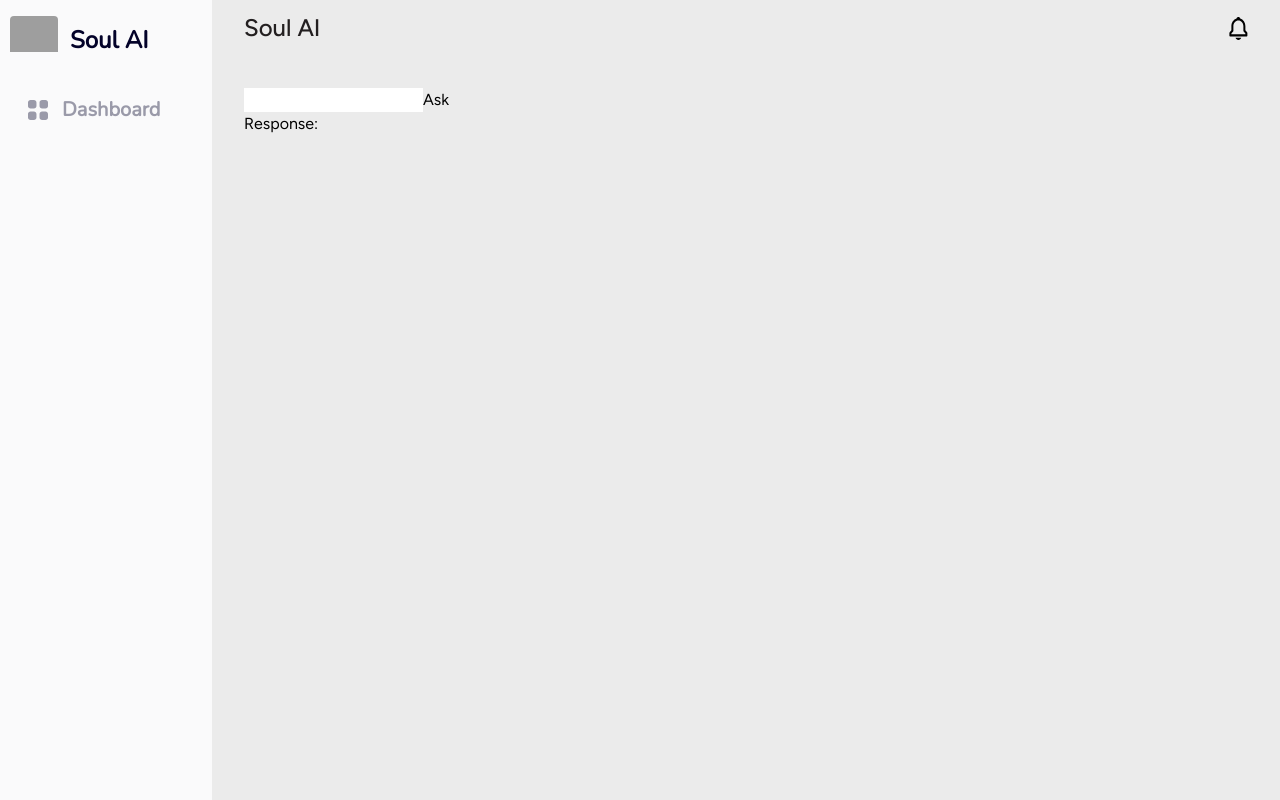
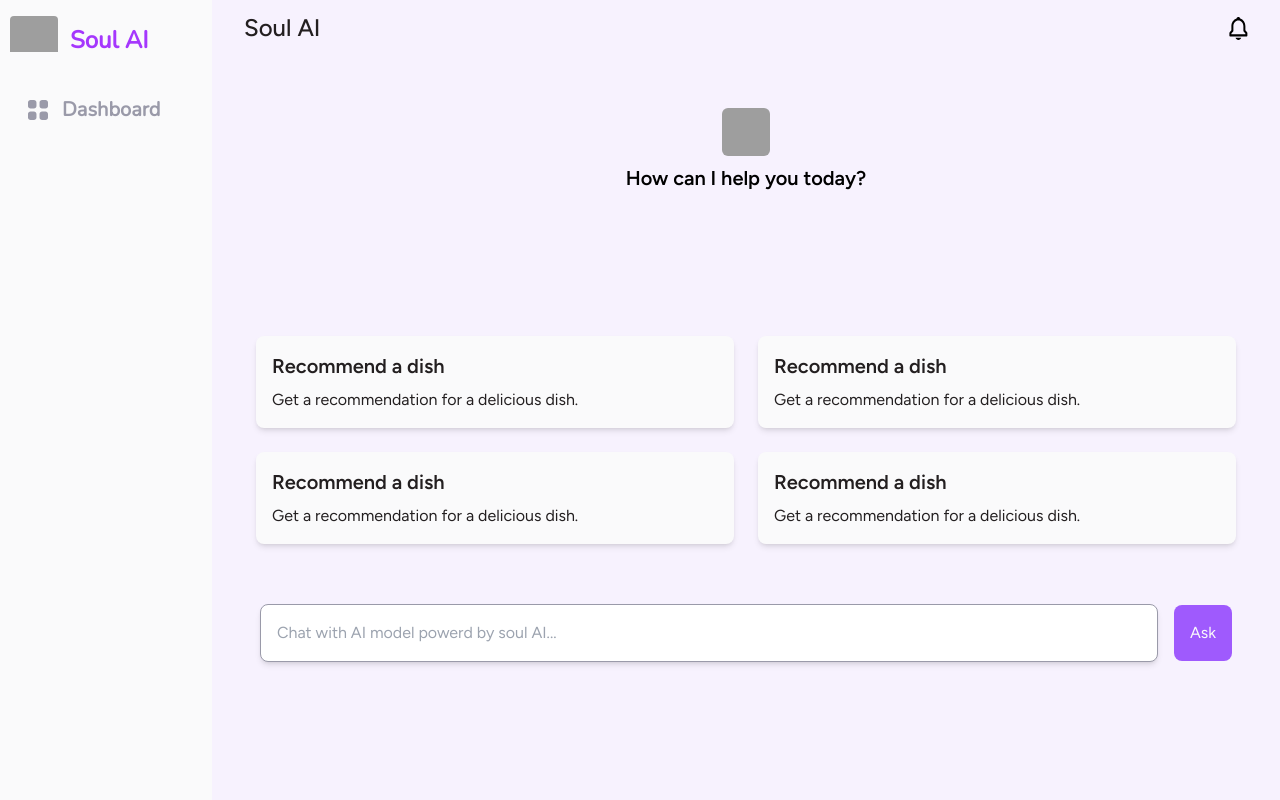
Before and after one commit to abhishekrawe/chat-ai-model, a React (Create React App) app in the folder modelfrontend/: page / in a window 1280 px wide. Built offline with nearby package versions, Linux system fonts and the light colour scheme; grey boxes are pictures that could not be loaded; the HTML template or start-up script is replaced by a standard one.

Commit message:
Added a Static design to StaticSuggestion

```diff
--- a/modelfrontend/src/components/ChatSection.js
+++ b/modelfrontend/src/components/ChatSection.js
@@ -1,28 +1,70 @@
 import React, { useState } from "react";
 import axios from "axios";
+import StaticSugestion from "./StaticSugestion";
 
 function ChatSection() {
   const [question, setQuestion] = useState("");
-  const [response, setResponse] = useState("");
+  const [conversation, setConversation] = useState([]);
 
   const handleAsk = async () => {
     try {
       const res = await axios.post("/", { question });
-      setResponse(res.data.response);
+      const newConversation = [
+        ...conversation,
+        { question, response: res.data.response },
+      ];
+      setConversation(newConversation);
+      setQuestion("");
     } catch (error) {
       console.error(error);
     }
   };
 
   return (
-    <div>
-      <input
-        type="text"
-        value={question}
-        onChange={(e) => setQuestion(e.target.value)}
-      />
-      <button onClick={handleAsk}>Ask</button>
-      <p>Response: {response}</p>
+    <div className="flex flex-col">
+       <StaticSugestion/>
+      <div className="flex-grow p-4">
+        {conversation.map((item, index) => (
+          <div key={index}>
+            <div className="flex py-5">
+              <img
+                src="https://w7.pngwing.com/pngs/340/946/png-transparent-avatar-user-computer-icons-software-developer-avatar-child-face-heroes-thumbnail.png"
+                className="h-12 w-12 rounded-full"
+                alt="user"
+              />
+              <p className="bg-gray-200 rounded-lg p-2 mb-2">
+                <span className="font-bold text-lg">You : </span>
+                {item.question}
+              </p>
+            </div>
+            <div className="flex py-5">
+              <img
+                src="https://www.soulhq.ai/assets/soul-ui-logo.webp"
+                className="h-12 w-12 rounded-full"
+                alt="user"
+              />
+              <p className="bg-blue-200 rounded-lg p-2">
+                <span className="font-bold text-lg">SoulAI : </span>
+                {item.response}
+              </p>
+            </div>
+          </div>
+        ))}
+      </div>
+      <div className="flex items-center p-4">
+        <input
+          type="text"
+          value={question}
+          onChange={(e) => setQuestion(e.target.value)}
+          placeholder="Chat with AI model powerd by soul AI..."
+          className="flex-grow rounded-lg p-4 mr-4 shadow-md border-gray-text border "
+        />
+        <button
+          onClick={handleAsk}
+          className="px-4 py-4 rounded-lg bg-blue-10 text-white-10">
+          Ask
+        </button>
+      </div>
     </div>
   );
 }
--- /dev/null
+++ b/modelfrontend/src/components/StaticSugestion.js
@@ -0,0 +1,62 @@
+import React from "react";
+
+function StaticSugestion() {
+  return (
+    <>
+      <div class="flex flex-col items-center justify-center p-5 mb-28">
+        <img
+          src="https://www.soulhq.ai/assets/soul-ui-logo.webp"
+          alt="logo"
+          class="w-12 h-12 rounded-md"
+        />
+        <h1 class="text-center font-semibold text-xl mt-2">
+          How can I help you today?
+        </h1>
+      </div>
+      <div className="flex flex-wrap justify-between">
+        <div className="w-full md:w-1/2 lg:w-1/2 mb-6 md:mb-0 p-3">
+          <div className="bg-white-10 rounded-lg shadow-md p-4">
+            <p className="font-semibold text-xl mb-2 text-gray-lightbulma">
+              Recommend a dish
+            </p>
+            <p className=" text-gray-lightbulma ">
+              Get a recommendation for a delicious dish.
+            </p>
+          </div>
+        </div>
+        <div className="w-full md:w-1/2 lg:w-1/2 mb-6 md:mb-0 p-3">
+          <div className="bg-white-10 rounded-lg shadow-md p-4">
+            <p className="font-semibold text-xl mb-2 text-gray-lightbulma">
+              Recommend a dish
+            </p>
+            <p className=" text-gray-lightbulma ">
+              Get a recommendation for a delicious dish.
+            </p>
+          </div>
+        </div>
+        <div className="w-full md:w-1/2 lg:w-1/2 mb-6 md:mb-0 p-3">
+          <div className="bg-white-10 rounded-lg shadow-md p-4">
+            <p className="font-semibold text-xl mb-2 text-gray-lightbulma">
+              Recommend a dish
+            </p>
+            <p className=" text-gray-lightbulma ">
+              Get a recommendation for a delicious dish.
+            </p>
+          </div>
+        </div>
+        <div className="w-full md:w-1/2 lg:w-1/2 mb-6 md:mb-0 p-3">
+          <div className="bg-white-10 rounded-lg shadow-md p-4">
+            <p className="font-semibold text-xl mb-2 text-gray-lightbulma">
+              Recommend a dish
+            </p>
+            <p className=" text-gray-lightbulma ">
+              Get a recommendation for a delicious dish.
+            </p>
+          </div>
+        </div>
+      </div>
+    </>
+  );
+}
+
+export default StaticSugestion;
--- a/modelfrontend/src/index.css
+++ b/modelfrontend/src/index.css
@@ -5,7 +5,7 @@
 
 @layer base {
   body {
-    @apply bg-white-40 font-figtree;
+    @apply bg-blue-40 font-figtree;
   }
 }
 
--- a/modelfrontend/tailwind.config.js
+++ b/modelfrontend/tailwind.config.js
@@ -17,9 +17,10 @@ export default {
         50: "rgba(242, 242, 242, 1)",
       },
       blue: {
-        10: "rgba(96, 91, 255, 1)",
-        20: "rgba(91, 147, 255, 1)",
-        30: "rgb(3, 2, 41)",
+        10: "rgba(159,90,253)",
+        20: "rgba(213,184,255, 1)",
+        30: "rgba(165,55,253, 1)",
+        40: "rgba(241,231,254,0.5)"
       },
       black: {
         10: "rgba(35, 31, 32, 1)",
```
